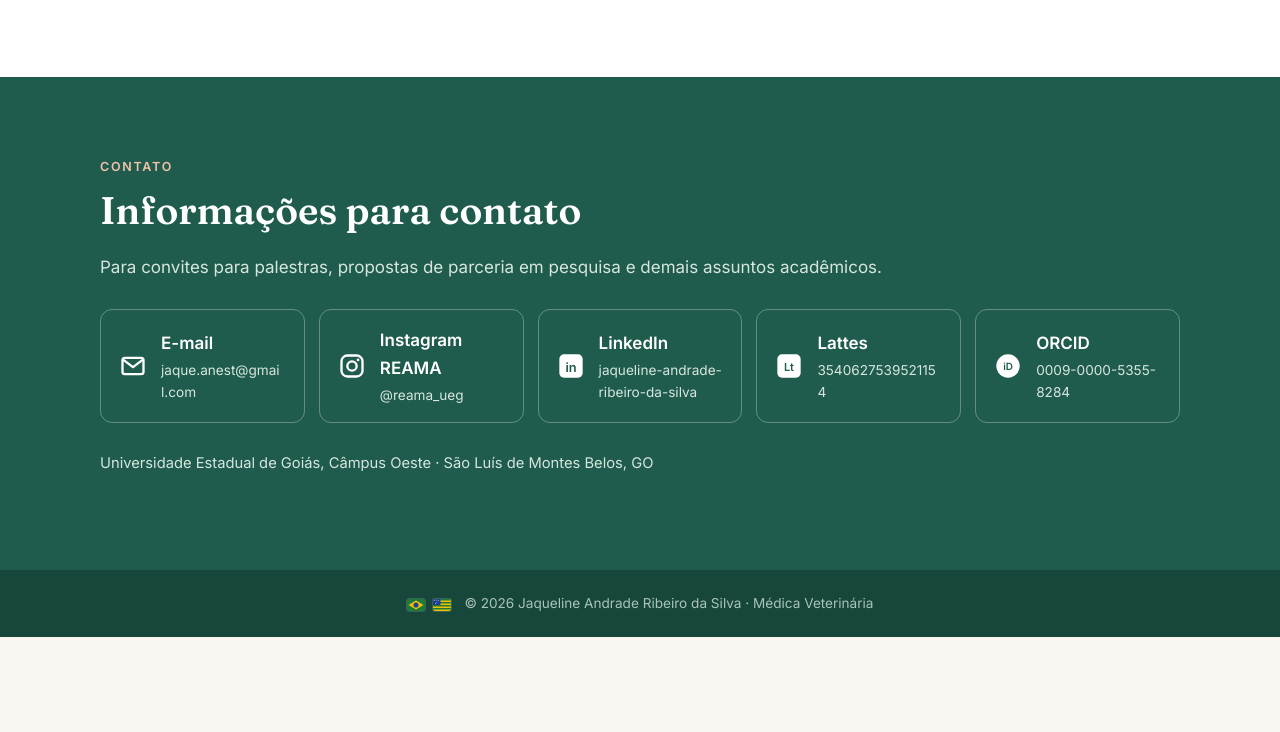
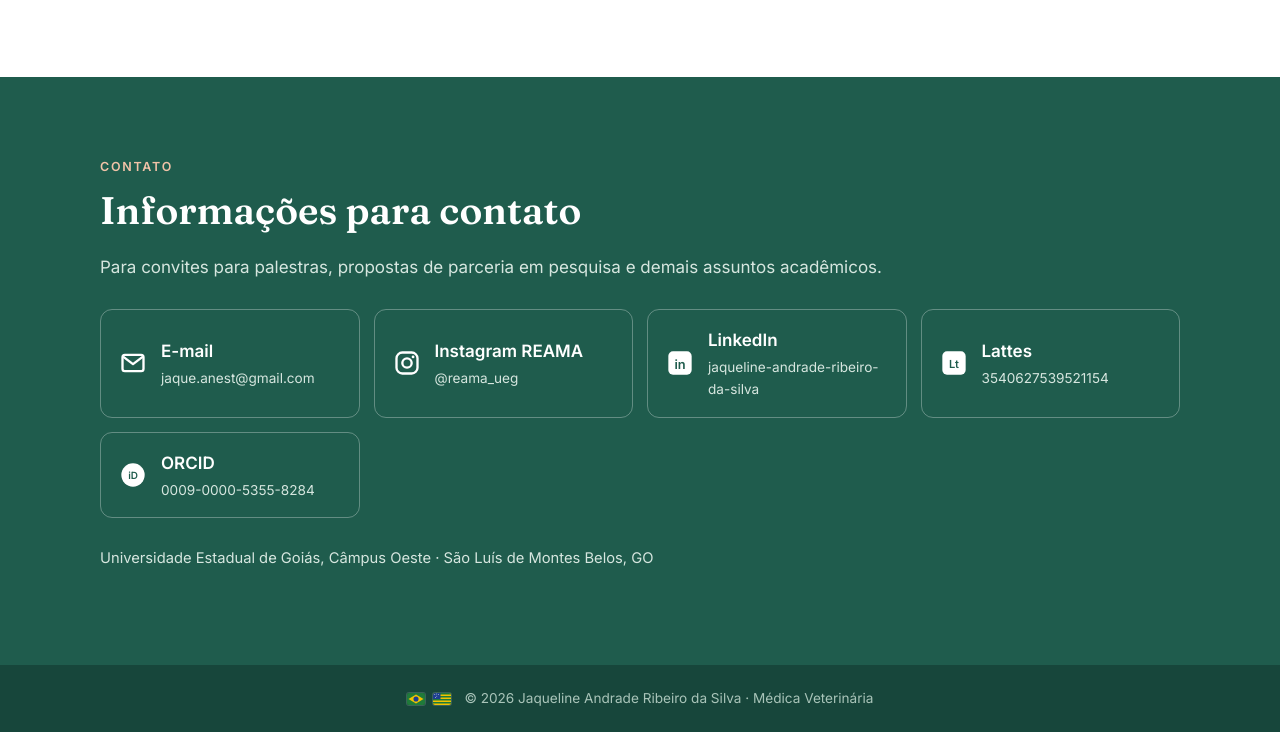
Before and after one commit to jaquelinearsilva/site-pessoal, a plain HTML site: page index.html in a window 1280 px wide. Shown: the part 9600-10332 px from the top of the page. Before the commit the page ends 10237 px from the top, so only its background shows below. Drawn offline with nearby package versions, Linux system fonts and the light colour scheme.

Commit message:
Ajusta cartões de contato: quebra do e-mail e colunas
Evita quebrar o e-mail no meio da palavra e deixa a grade de contatos
se ajustar à largura da tela.

Co-Authored-By: Claude Haiku 5.5 <noreply@anthropic.com>

```diff
--- a/index.html
+++ b/index.html
@@ -133,11 +133,11 @@
   .contact{background:var(--green);color:#fff}
   .contact h2,.contact a{color:#fff}
   .contact p{color:#d6e6df}
-  .clinks{display:grid;grid-template-columns:repeat(5,1fr);gap:14px;margin-top:28px}
+  .clinks{display:grid;grid-template-columns:repeat(auto-fit,minmax(230px,1fr));gap:14px;margin-top:28px}
   .clinks a{display:flex;align-items:center;gap:14px;border:1px solid rgba(255,255,255,.3);border-radius:12px;padding:16px 18px;text-decoration:none;font-weight:600;color:#fff;min-width:0}
   .clinks svg{width:28px;height:28px;flex-shrink:0;color:#fff}
   .clinks .txt{display:block;min-width:0}
-  .clinks .txt small{display:block;font-weight:400;font-size:.85rem;color:#d6e6df;margin-top:2px;word-break:break-all}
+  .clinks .txt small{display:block;font-weight:400;font-size:.85rem;color:#d6e6df;margin-top:2px;overflow-wrap:anywhere}
   .clinks a:hover{background:rgba(255,255,255,.08)}
   footer{background:#17463b;color:#a9c4b9;font-size:.85rem;padding:22px 0;text-align:center}
   .flags{display:inline-flex;gap:8px;vertical-align:middle;margin-right:10px}
```
